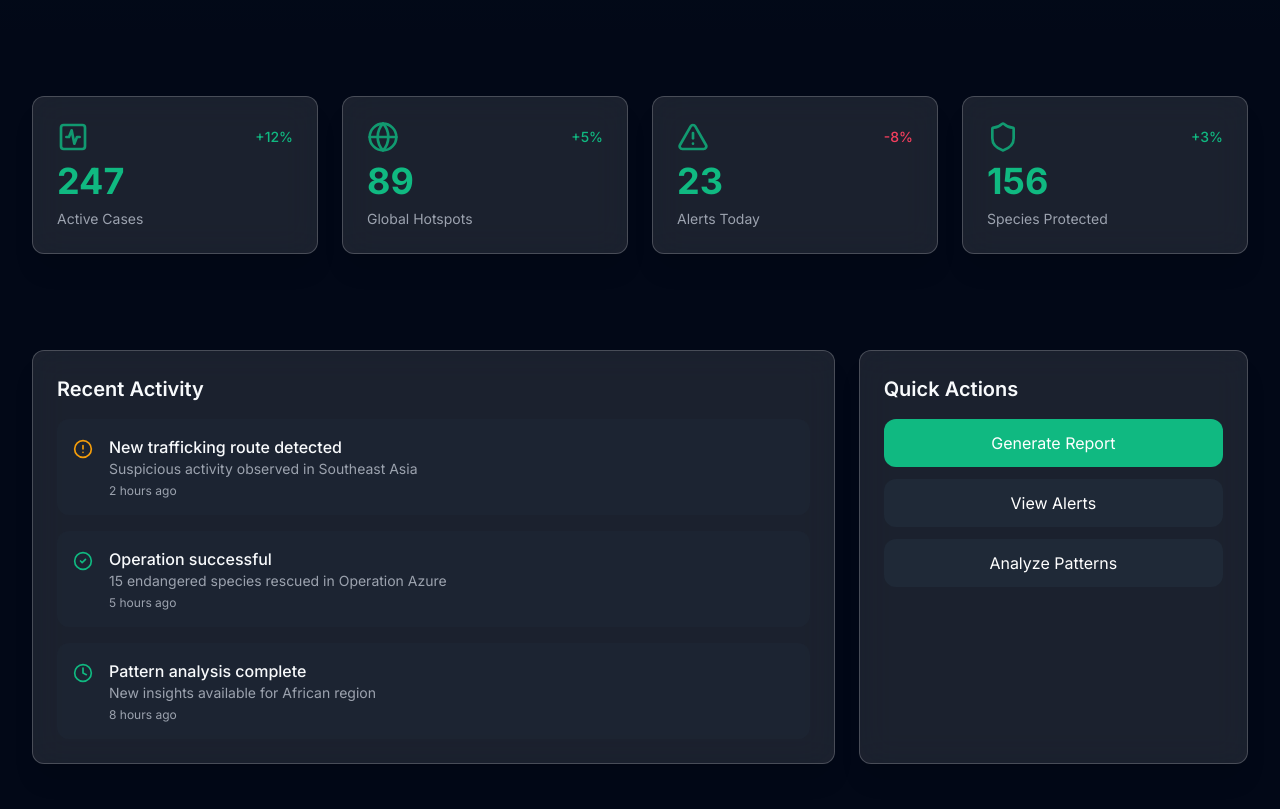
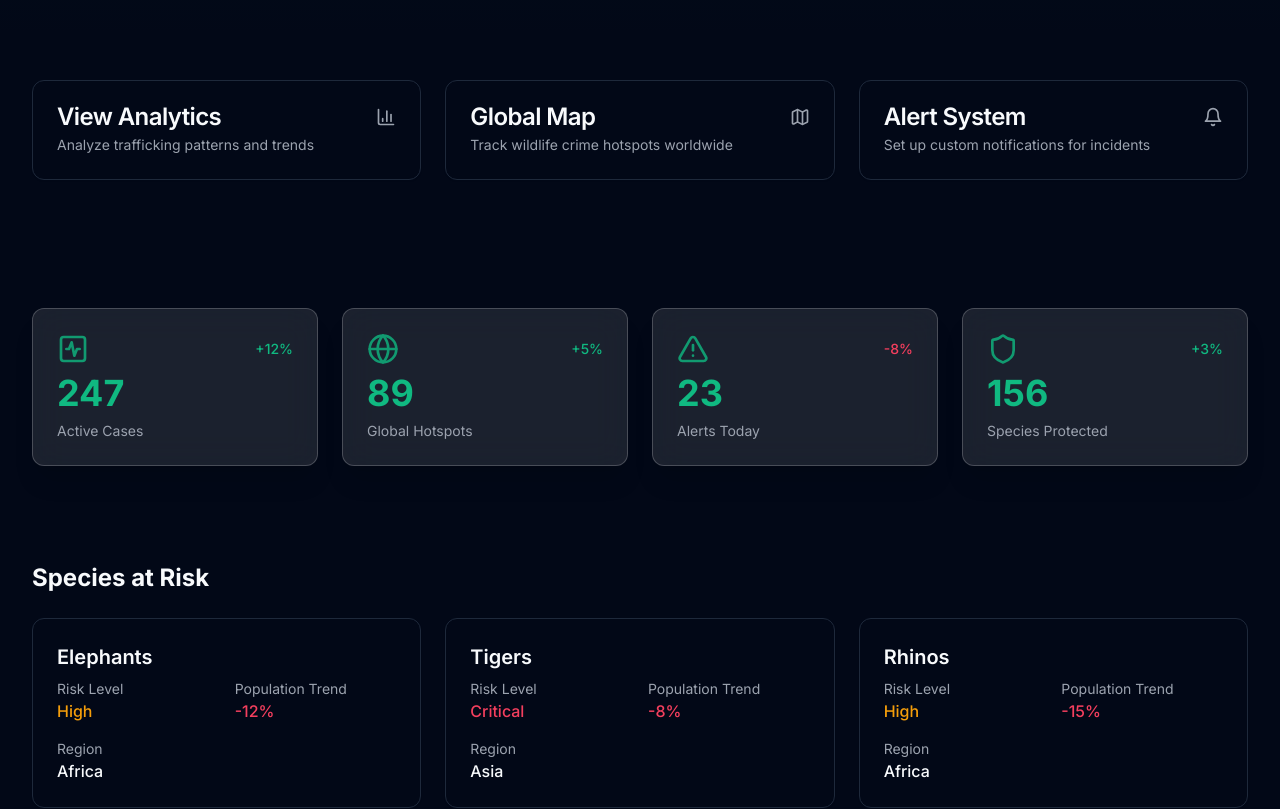
Before and after one commit to ObiwanKenobee/eco-sentinel-scope, a React (Vite) app: page / in a window 1280 px wide. Shown: the part 400-1209 px from the top of the page. Built offline with nearby package versions, Linux system fonts and the light colour scheme.

Commit message:
Enhance index page features
This commit adds complementary features to the index page.

```diff
--- a/src/pages/Index.tsx
+++ b/src/pages/Index.tsx
@@ -1,10 +1,22 @@
 
+import { useState } from "react";
+import { Link } from "react-router-dom";
 import QueryBox from "@/components/QueryBox";
 import Stats from "@/components/Stats";
 import RecentActivity from "@/components/RecentActivity";
-import { Shield } from "lucide-react";
+import { Shield, ArrowRight, Map, BarChart3, Bell } from 'lucide-react';
+import { Button } from "@/components/ui/button";
+import { Card, CardContent, CardDescription, CardHeader, CardTitle } from "@/components/ui/card";
 
 const Index = () => {
+  const [selectedSpecies, setSelectedSpecies] = useState<string | null>(null);
+
+  const speciesCards = [
+    { name: "Elephants", risk: "High", region: "Africa", trend: "-12%" },
+    { name: "Tigers", risk: "Critical", region: "Asia", trend: "-8%" },
+    { name: "Rhinos", risk: "High", region: "Africa", trend: "-15%" },
+  ];
+
   return (
     <div className="min-h-screen bg-background text-foreground">
       {/* Hero Section */}
@@ -15,7 +27,7 @@ const Index = () => {
             <Shield className="w-6 h-6 text-primary mr-2" />
             <span className="text-sm font-medium">Wildlife Protection Intelligence</span>
           </div>
-          <h1 className="text-4xl md:text-5xl font-bold mb-4 bg-clip-text">
+          <h1 className="text-4xl md:text-5xl font-bold mb-4 bg-clip-text text-gradient-primary">
             Combat Wildlife Crime with AI
           </h1>
           <p className="text-lg text-muted-foreground max-w-2xl mx-auto">
@@ -26,9 +38,88 @@ const Index = () => {
         <QueryBox />
       </section>
 
+      {/* Quick Access Cards */}
+      <section className="container py-8">
+        <div className="grid grid-cols-1 md:grid-cols-3 gap-6 mb-12">
+          <Link to="/analytics">
+            <Card className="hover:bg-accent/50 transition-colors group cursor-pointer">
+              <CardHeader>
+                <CardTitle className="flex items-center justify-between">
+                  <span>View Analytics</span>
+                  <BarChart3 className="w-5 h-5 text-muted-foreground group-hover:text-primary transition-colors" />
+                </CardTitle>
+                <CardDescription>
+                  Analyze trafficking patterns and trends
+                </CardDescription>
+              </CardHeader>
+            </Card>
+          </Link>
+          <Card className="hover:bg-accent/50 transition-colors group cursor-pointer">
+            <CardHeader>
+              <CardTitle className="flex items-center justify-between">
+                <span>Global Map</span>
+                <Map className="w-5 h-5 text-muted-foreground group-hover:text-primary transition-colors" />
+              </CardTitle>
+              <CardDescription>
+                Track wildlife crime hotspots worldwide
+              </CardDescription>
+            </CardHeader>
+          </Card>
+          <Card className="hover:bg-accent/50 transition-colors group cursor-pointer">
+            <CardHeader>
+              <CardTitle className="flex items-center justify-between">
+                <span>Alert System</span>
+                <Bell className="w-5 h-5 text-muted-foreground group-hover:text-primary transition-colors" />
+              </CardTitle>
+              <CardDescription>
+                Set up custom notifications for incidents
+              </CardDescription>
+            </CardHeader>
+          </Card>
+        </div>
+      </section>
+
       {/* Stats Section */}
       <section className="container py-12">
         <Stats />
+      </section>
+
+      {/* Species at Risk Section */}
+      <section className="container py-12">
+        <h2 className="text-2xl font-bold mb-6">Species at Risk</h2>
+        <div className="grid grid-cols-1 md:grid-cols-3 gap-6 mb-8">
+          {speciesCards.map((species) => (
+            <Card
+              key={species.name}
+              className={`cursor-pointer transition-all hover:scale-105 ${
+                selectedSpecies === species.name ? 'ring-2 ring-primary' : ''
+              }`}
+              onClick={() => setSelectedSpecies(species.name)}
+            >
+              <CardContent className="pt-6">
+                <div className="text-xl font-semibold mb-2">{species.name}</div>
+                <div className="grid grid-cols-2 gap-4">
+                  <div>
+                    <div className="text-sm text-muted-foreground">Risk Level</div>
+                    <div className={`font-medium ${
+                      species.risk === 'Critical' ? 'text-destructive' : 'text-warning'
+                    }`}>
+                      {species.risk}
+                    </div>
+                  </div>
+                  <div>
+                    <div className="text-sm text-muted-foreground">Population Trend</div>
+                    <div className="font-medium text-destructive">{species.trend}</div>
+                  </div>
+                  <div>
+                    <div className="text-sm text-muted-foreground">Region</div>
+                    <div className="font-medium">{species.region}</div>
+                  </div>
+                </div>
+              </CardContent>
+            </Card>
+          ))}
+        </div>
       </section>
 
       {/* Recent Activity Section */}
@@ -40,15 +131,18 @@ const Index = () => {
           <div className="glass-card p-6">
             <h2 className="text-xl font-semibold mb-4">Quick Actions</h2>
             <div className="space-y-3">
-              <button className="w-full px-4 py-3 rounded-lg bg-primary text-primary-foreground hover:opacity-90 transition-opacity">
+              <Button className="w-full justify-between" variant="default">
                 Generate Report
-              </button>
-              <button className="w-full px-4 py-3 rounded-lg bg-accent text-accent-foreground hover:bg-accent/80 transition-colors">
+                <ArrowRight className="w-4 h-4" />
+              </Button>
+              <Button className="w-full justify-between" variant="secondary">
                 View Alerts
-              </button>
-              <button className="w-full px-4 py-3 rounded-lg bg-accent text-accent-foreground hover:bg-accent/80 transition-colors">
+                <ArrowRight className="w-4 h-4" />
+              </Button>
+              <Button className="w-full justify-between" variant="outline">
                 Analyze Patterns
-              </button>
+                <ArrowRight className="w-4 h-4" />
+              </Button>
             </div>
           </div>
         </div>
```
